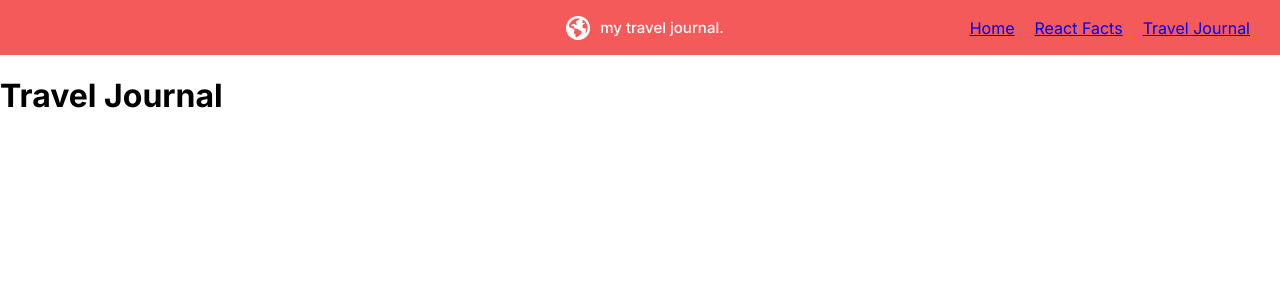
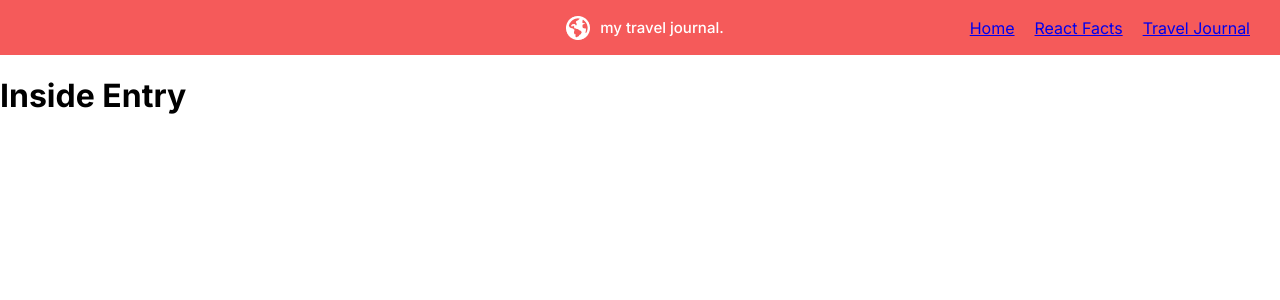
Before and after one commit to surya-441/first-react, a React (Vite) app: page /traveljournal in a window 1280 px wide. Shown: the top 300 px of the page. Built offline with nearby package versions, Linux system fonts and the light colour scheme.

Commit message:
added Entry component

```diff
--- /dev/null
+++ b/src/componenets/Entry.jsx
@@ -0,0 +1,5 @@
+function Entry() {
+    return <h1>Inside Entry</h1>;
+}
+
+export default Entry;
--- a/src/pages/TravelJournal.jsx
+++ b/src/pages/TravelJournal.jsx
@@ -1,11 +1,12 @@
 import TravelJournalNav from "../componenets/TravelJournalNav";
+import Entry from "../componenets/Entry";
 import './TravelJournal.css';
 
 function TravelJournal() {
     return (
         <div className="travel-journal">
             <TravelJournalNav />
-            <h1>Travel Journal</h1>
+            <Entry />
         </div>
     );
 }
```
